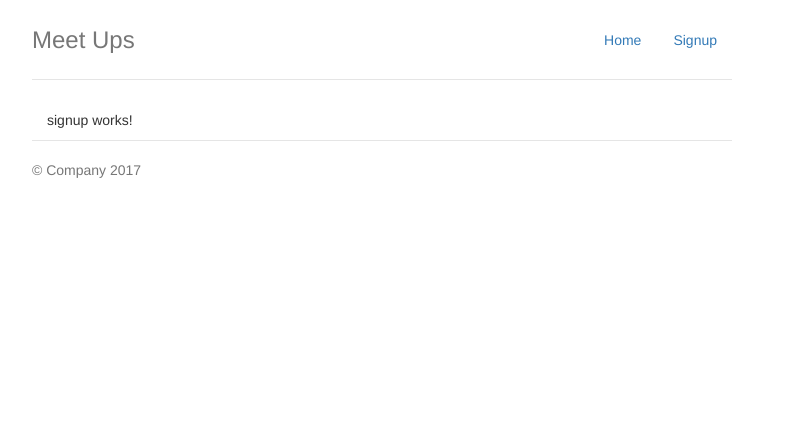
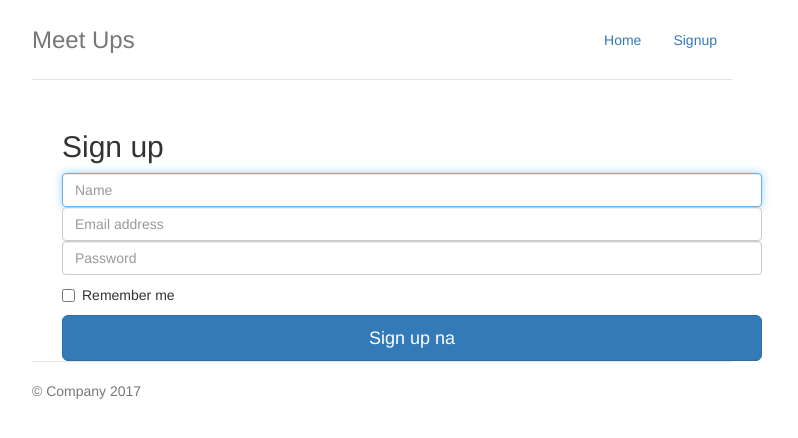
Before and after one commit to alias-artisoy/Angular-2-Basic-CRUD-using-JWT-authentication, an Angular app: page /signup in a window 1280 px wide. Shown: the top 438 px of the page, without its empty margins (258-1056 px from the left). Built offline with nearby package versions, Linux system fonts and the light colour scheme.

Commit message:
Sign up user and create auth service.

```diff
--- /dev/null
+++ b/src/app/services/auth.service.ts
@@ -0,0 +1,16 @@
+import { Injectable } from "@angular/core";
+import { Http, Headers,Response} from "@angular/http";
+import { Observable } from 'rxjs';
+
+@Injectable()
+export class AuthService{
+    constructor(private http:Http){
+
+    }
+
+    signup(username:string, email:string, password: string){
+        return this.http.post('http://localhost:8000/api/v1/user/',
+        {name:username, email:email, password:password},
+        {headers: new Headers({'X-Requested-With': 'XMLHttpRequest'})});
+    }
+}
--- a/src/app/signup/signup.component.html
+++ b/src/app/signup/signup.component.html
@@ -1,3 +1,17 @@
-<p>
-  signup works!
-</p>
+
+<div class="container">
+
+  <form class="form-signin" role="form"  (ngSubmit)="onSignup(f)" #f="ngForm">
+    <h2 class="form-signin-heading">Sign up</h2>
+    <input type="text" class="form-control" placeholder="Name" name="username" ngModel required autofocus>
+    <input type="email" class="form-control" placeholder="Email address" name="email" ngModel  required >
+    <input type="password" class="form-control" placeholder="Password" name="password"  ngModel required>
+    <div class="checkbox">
+      <label>
+        <input type="checkbox" value="remember-me"> Remember me
+      </label>
+    </div>
+    <button class="btn btn-lg btn-primary btn-block" type="submit">Sign up na</button>
+  </form>
+
+</div>
--- a/src/app/signup/signup.component.ts
+++ b/src/app/signup/signup.component.ts
@@ -1,4 +1,6 @@
 import { Component, OnInit } from '@angular/core';
+import { NgForm } from "@angular/forms";
+import { AuthService } from "../services/auth.service";
 
 @Component({
   selector: 'app-signup',
@@ -7,9 +9,17 @@ import { Component, OnInit } from '@angular/core';
 })
 export class SignupComponent implements OnInit {
 
-  constructor() { }
+  constructor(private _authService:AuthService) { }
 
   ngOnInit() {
+
+  }
+
+  onSignup(form: NgForm){
+    this._authService.signup(form.value.username,form.value.email,form.value.password )
+    .subscribe(
+      response => console.log(response)
+    );
   }
 
 }
```
Also changed, not shown: src/app/app.module.ts (+8 -2 lines).
